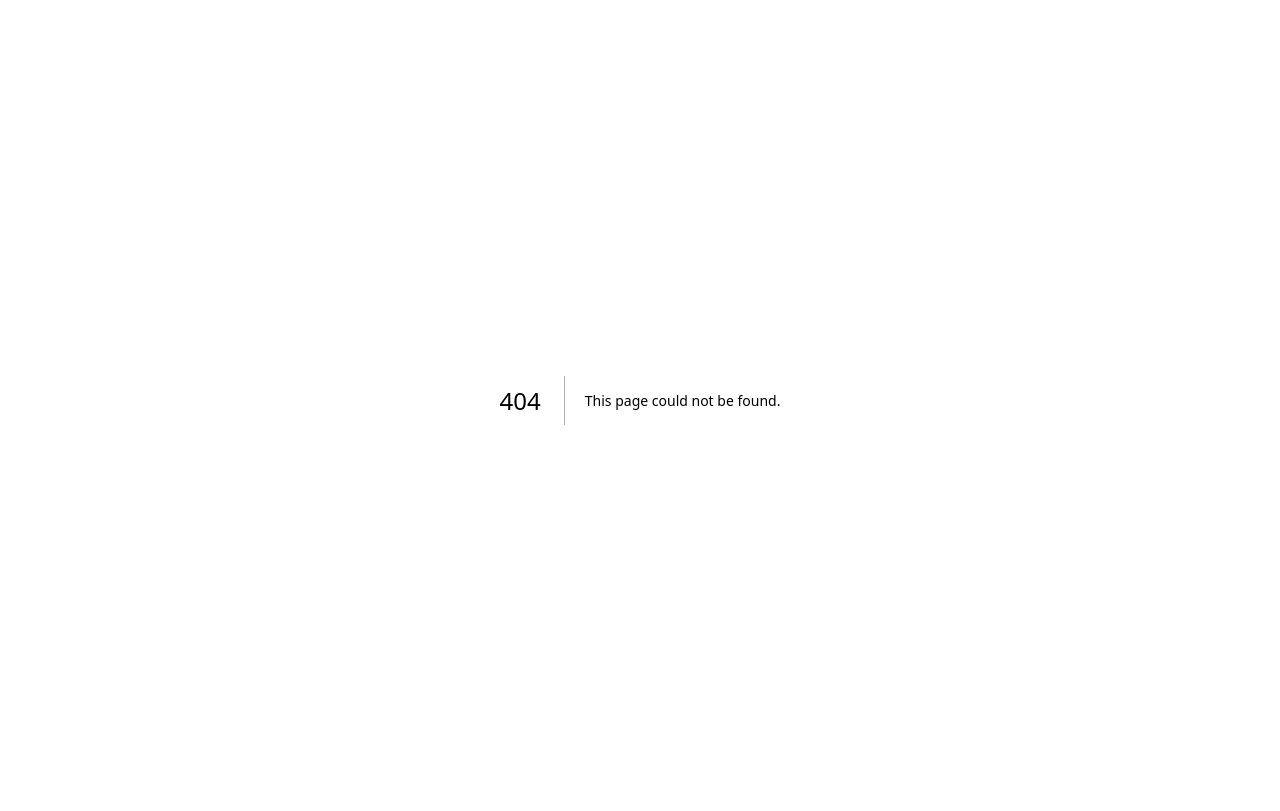
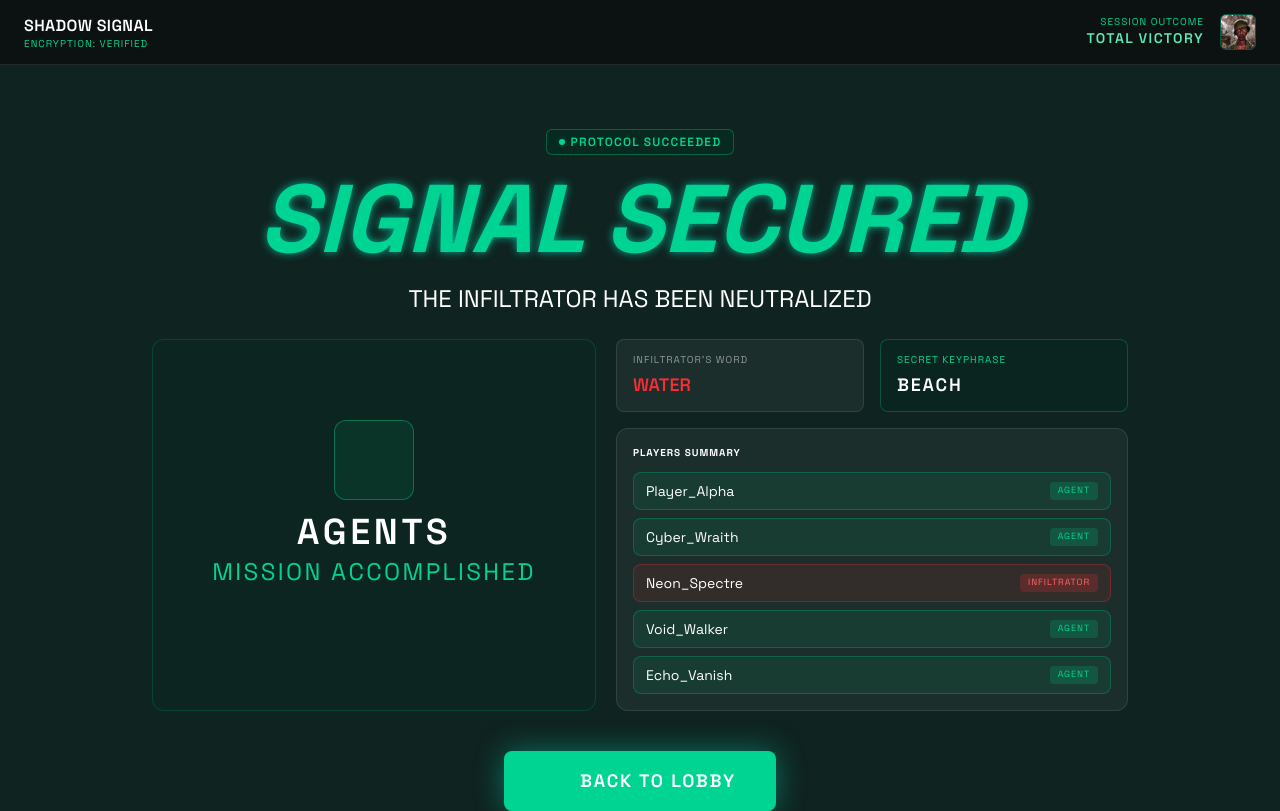
Before and after one commit to Shakthi-Scripts/Shadow-Signal, a Next.js app in the folder frontend/: page /room/1/victory in a window 1280 px wide. Before the commit this address had no page. Built offline with nearby package versions, Linux system fonts and the light colour scheme.

Commit message:
feat: update navigation buttons to use material icons; add victory components and victory page layout

```diff
--- a/frontend/app/components/InGameNavBar.tsx
+++ b/frontend/app/components/InGameNavBar.tsx
@@ -18,7 +18,9 @@ export default function InGameNavBar() {
           </span>
 
           <button className="flex h-8 w-8 items-center justify-center rounded-md border border-emerald-500/40 text-emerald-400 transition hover:bg-emerald-500/10 sm:h-9 sm:w-9">
-            ⚙
+           <span className="material-symbols-outlined text-white">
+              settings
+            </span>
           </button>
 
           <div className="text-right leading-tight">
--- a/frontend/app/components/LobbyNavBar.tsx
+++ b/frontend/app/components/LobbyNavBar.tsx
@@ -1,4 +1,6 @@
 import React from "react";
+import Image from "next/image";
+import profileImg from "./icons/profile.jpg";
 
 export default function LobbyNavBar() {
   return (
@@ -30,11 +32,19 @@ export default function LobbyNavBar() {
           </div>
 
           <button className="flex h-8 w-8 items-center justify-center rounded-md border border-white/10 text-white/70 transition hover:border-white/30 hover:text-white sm:h-9 sm:w-9">
-            ⚙
+           <span className="material-symbols-outlined text-white">
+              settings
+            </span>
           </button>
 
           <div className="h-8 w-8 overflow-hidden rounded-md border border-white/10 bg-black/40 sm:h-9 sm:w-9">
-            <div className="h-full w-full bg-linear-to-br from-emerald-400/40 to-black" />
+            <div className="h-9 w-9 overflow-hidden rounded-md border border-emerald-500/40">
+            <Image
+              src={profileImg}
+              alt="Profile"
+              className="h-full w-full object-cover"
+            />
+          </div>
           </div>
         </div>
       </div>
--- a/frontend/app/components/RoleNavBar.tsx
+++ b/frontend/app/components/RoleNavBar.tsx
@@ -26,7 +26,9 @@ export default function RoleNavBar() {
           </div>
 
           <button className="flex h-8 w-8 shrink-0 items-center justify-center rounded-md border border-emerald-500/40 text-emerald-400 transition hover:bg-emerald-500/10 sm:h-9 sm:w-9">
-            ⚙
+            <span className="material-symbols-outlined text-white">
+              settings
+            </span>
           </button>
         </div>
       </div>
--- /dev/null
+++ b/frontend/app/components/VictoryButton.tsx
@@ -0,0 +1,17 @@
+import React from "react";
+
+export default function VictoryButton() {
+    return (
+        <div className="mt-10 flex justify-center">
+            <button className="group relative flex text-white items-center gap-3 rounded-lg bg-emerald-400 px-10 py-4 text-lg font-semibold tracking-widest shadow-[0_0_30px_rgba(0,209,174,0.45)]
+            transition hover:shadow-[0_0_40px_rgba(0,209,174,0.7)]">
+
+                    <span className="material-symbols-outlined text-white ">
+                        home
+                    </span>
+
+                BACK TO LOBBY
+            </button>
+        </div>
+    );
+}
--- /dev/null
+++ b/frontend/app/components/VictoryHeader.tsx
@@ -0,0 +1,24 @@
+import React from "react";
+
+function VictoryHeader() {
+  return (
+    <div className="mt-6 flex flex-col items-center gap-4 pt-10">
+      <span className="relative inline-flex items-center gap-1.5 rounded-md border border-emerald-500/40 bg-emerald-950/60 px-3 py-1 text-[10px] font-semibold tracking-widest text-emerald-400 sm:text-xs">
+        <span className="relative flex h-1.5 w-1.5">
+          <span className="absolute inline-flex h-full w-full animate-ping rounded-full bg-emerald-400 opacity-75"></span>
+          <span className="relative inline-flex h-1.5 w-1.5 rounded-full bg-emerald-400"></span>
+        </span>
+        PROTOCOL SUCCEEDED
+      </span>
+
+      <h1 className="text-center text-6xl font-bold italic text-emerald-400 sm:text-7xl xl:text-8xl [text-shadow:0_0_8px_rgba(0,209,174,0.8)]">
+        SIGNAL SECURED
+      </h1>
+      <h3 className="text-white text-2xl">
+        THE INFILTRATOR HAS BEEN NEUTRALIZED
+      </h3>
+    </div>
+  );
+}
+
+export default VictoryHeader;
--- /dev/null
+++ b/frontend/app/components/VictoryNavBar.tsx
@@ -0,0 +1,43 @@
+import React from "react";
+import Image from "next/image";
+import profileImg from "./icons/profile.jpg";
+
+export default function VictoryNavBar() {
+  return (
+    <header className="sticky top-0 z-50 w-full border-b border-white/10 bg-[rgb(12,18,18)] backdrop-blur-md">
+      <div className="flex h-14 items-center justify-between px-4 sm:h-16 sm:px-6">
+        <div className="leading-tight">
+          <p className="text-sm font-semibold tracking-wide text-white sm:text-base">
+            SHADOW SIGNAL
+          </p>
+          <p className="text-[10px] tracking-widest text-emerald-400">
+            ENCRYPTION: VERIFIED
+          </p>
+        </div>
+
+        <div className="flex items-center gap-3 sm:gap-4">
+          <div className="hidden text-right leading-tight sm:block">
+            <p className="text-[10px] tracking-widest text-emerald-400">
+              SESSION OUTCOME
+            </p>
+            <p className="text-sm font-semibold tracking-widest text-emerald-300">
+              TOTAL VICTORY
+            </p>
+          </div>
+
+          <p className="text-xs font-semibold tracking-widest text-emerald-300 sm:hidden">
+            VICTORY
+          </p>
+
+          <div className="h-9 w-9 overflow-hidden rounded-md border border-emerald-500/40">
+            <Image
+              src={profileImg}
+              alt="Profile"
+              className="h-full w-full object-cover"
+            />
+          </div>
+        </div>
+      </div>
+    </header>
+  );
+}
--- /dev/null
+++ b/frontend/app/components/VictorySummary.tsx
@@ -0,0 +1,87 @@
+import React from "react";
+
+export default function VictorySummary() {
+    return (
+        <section className="mx-auto mt-6 flex w-full max-w-5xl flex-col gap-5 px-6 lg:flex-row">
+            <div className="flex flex-1 flex-col items-center rounded-xl border border-emerald-500/20 bg-emerald-950/20 px-6 py-5 text-center">
+                <div className="mb-3 mt-15 flex h-20 w-20 items-center justify-center rounded-xl border border-emerald-400/40 bg-emerald-500/10">
+                    <span className="material-symbols-outlined text-white" style={{ fontSize: "80px" }}>
+                        trophy
+                    </span>
+                </div>
+
+                <h2 className="text-4xl font-semibold tracking-widest text-white">
+                    AGENTS
+                </h2>
+                <p className="mt-1 text-2xl tracking-widest text-emerald-400">
+                    MISSION ACCOMPLISHED
+                </p>
+            </div>
+
+            <div className="flex flex-[1.3] flex-col gap-4">
+                <div className="grid grid-cols-1 gap-4 sm:grid-cols-2">
+                    <div className="rounded-lg border border-white/10 bg-white/5 px-4 py-3">
+                        <p className="text-[10px] tracking-widest text-white/50">
+                         INFILTRATOR'S WORD
+                        </p>
+                        <p className="mt-1 text-lg font-semibold text-red-500">
+                            WATER
+                        </p>
+                    </div>
+
+                    <div className="rounded-lg border border-emerald-500/30 bg-emerald-950/30 px-4 py-3">
+                        <p className="text-[10px] tracking-widest text-emerald-400">
+                            SECRET KEYPHRASE
+                        </p>
+                        <p className="mt-1 text-lg font-semibold tracking-widest text-white">
+                            BEACH
+                        </p>
+                    </div>
+                </div>
+
+                <div className="rounded-xl border border-white/10 bg-white/5 px-4 py-4">
+                    <p className="mb-3 text-[10px] tracking-widest text-white font-bold">
+                        PLAYERS SUMMARY
+                    </p>
+
+                    <div className="space-y-2">
+                        <div className="flex items-center justify-between rounded-lg border border-emerald-500/30 bg-emerald-500/10 px-3 py-2">
+                            <span className="text-sm text-white">Player_Alpha</span>
+                            <span className="rounded bg-emerald-500/20 px-2 py-0.5 text-[9px] tracking-widest text-emerald-400">
+                                AGENT
+                            </span>
+                        </div>
+
+                        <div className="flex items-center justify-between rounded-lg border border-emerald-500/30 bg-emerald-500/10 px-3 py-2">
+                            <span className="text-sm text-white">Cyber_Wraith</span>
+                            <span className="rounded bg-emerald-500/20 px-2 py-0.5 text-[9px] tracking-widest text-emerald-400">
+                               AGENT
+                            </span>
+                        </div>
+
+                        <div className="flex items-center justify-between rounded-lg border border-red-500/30 bg-red-500/10 px-3 py-2">
+                            <span className="text-sm text-white">Neon_Spectre</span>
+                            <span className="rounded bg-red-500/20 px-2 py-0.5 text-[9px] tracking-widest text-red-400">
+                                INFILTRATOR
+                            </span>
+                        </div>
+
+                        <div className="flex items-center justify-between rounded-lg border border-emerald-500/30 bg-emerald-500/10 px-3 py-2">
+                            <span className="text-sm text-white">Void_Walker</span>
+                            <span className="rounded bg-emerald-500/20 px-2 py-0.5 text-[9px] tracking-widest text-emerald-400">
+                                AGENT
+                            </span>
+                        </div>
+
+                        <div className="flex items-center justify-between rounded-lg border border-emerald-500/30 bg-emerald-500/10 px-3 py-2">
+                            <span className="text-sm text-white">Echo_Vanish</span>
+                            <span className="rounded bg-emerald-500/20 px-2 py-0.5 text-[9px] tracking-widest text-emerald-400">
+                                AGENT
+                            </span>
+                        </div>
+                    </div>
+                </div>
+            </div>
+        </section>
+    );
+}
--- a/frontend/app/components/VotingNavBar.tsx
+++ b/frontend/app/components/VotingNavBar.tsx
@@ -35,7 +35,9 @@ export default function InGameNavBar() {
             </div>
 
             <button className="flex h-9 w-9 items-center justify-center rounded-md border border-emerald-500/40 text-emerald-400 transition hover:bg-emerald-500/10">
-              ⚙
+            <span className="material-symbols-outlined text-white">
+              settings
+            </span>
             </button>
 
             <div className="h-9 w-9 overflow-hidden rounded-md border border-emerald-500/40">
--- /dev/null
+++ b/frontend/app/room/[id]/victory/page.tsx
@@ -0,0 +1,18 @@
+import VictoryButton from '@/app/components/VictoryButton'
+import VictoryHeader from '@/app/components/VictoryHeader'
+import VictoryNavBar from '@/app/components/VictoryNavBar'
+import VictorySummary from '@/app/components/VictorySummary'
+import React from 'react'
+
+function page() {
+    return (
+        <div className="min-h-screen bg-[rgb(15,35,32)]">
+            <VictoryNavBar/>
+            <VictoryHeader/>
+            <VictorySummary/>
+            <VictoryButton/>
+        </div>
+    )
+}
+
+export default page
```
Also changed, not shown: frontend/app/room/[id]/lost/page.tsx (added).
